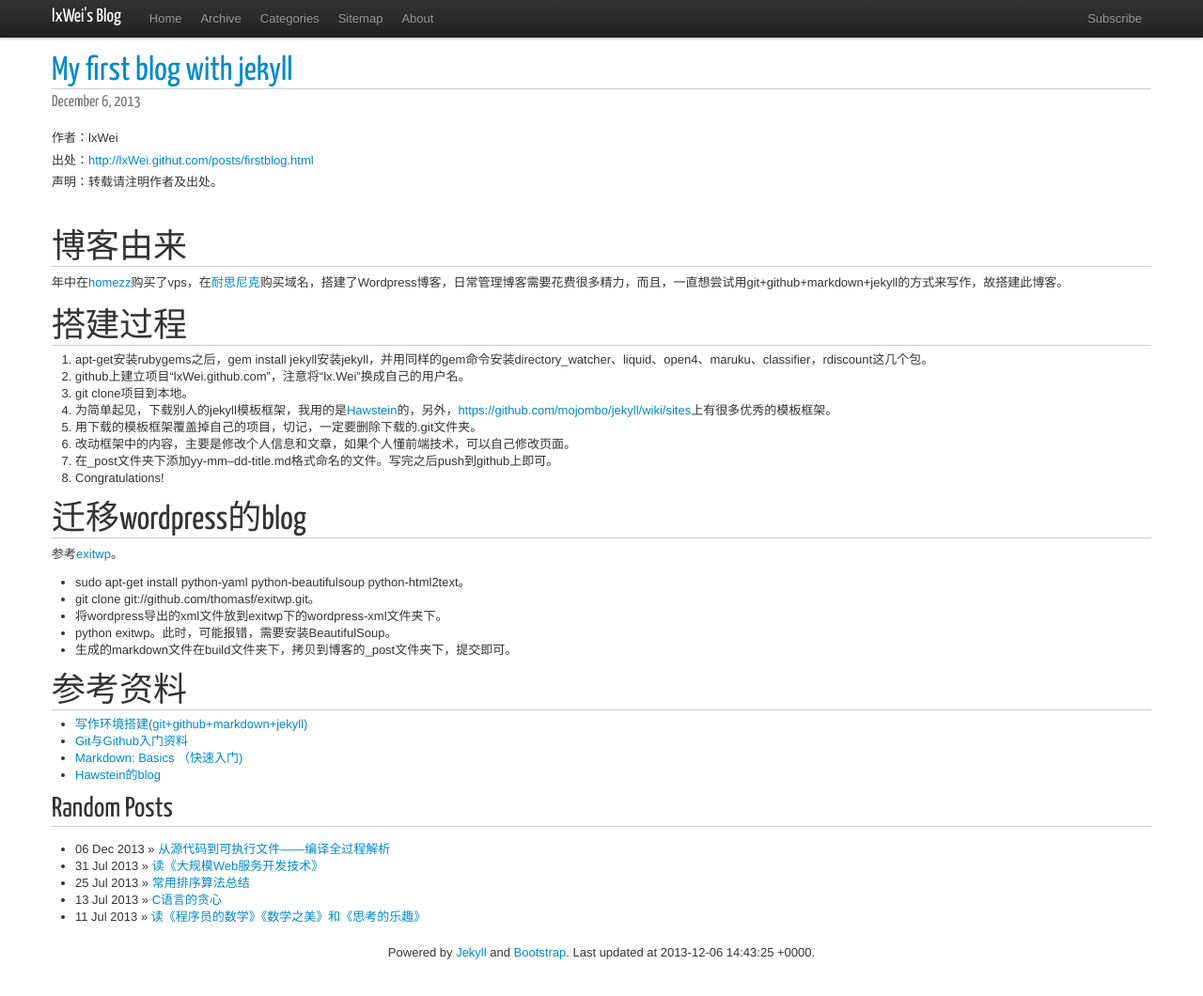
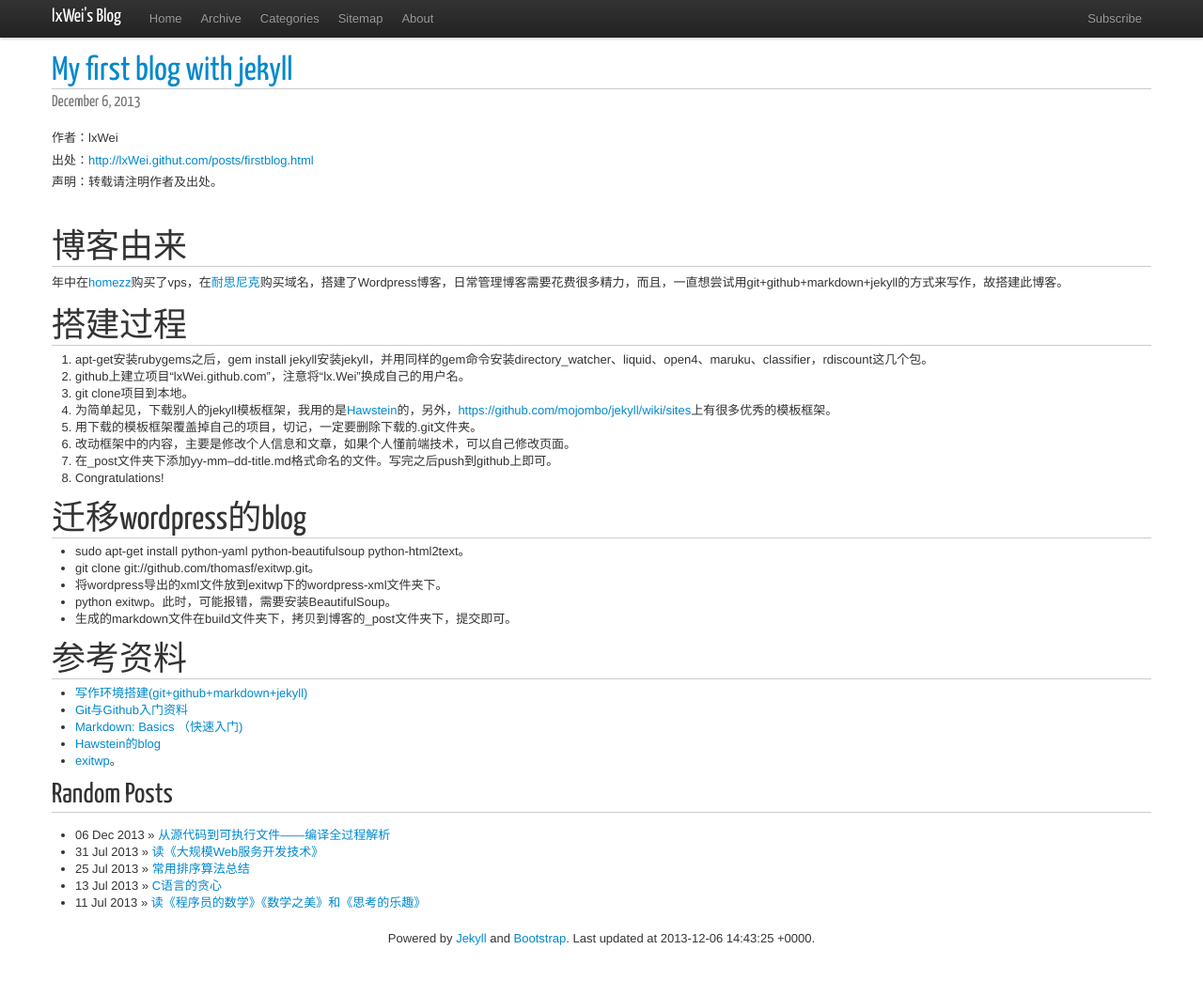
Before and after one commit to lxWei/lxwei.github.com, a Jekyll site: the page built from _posts/2013/2013-12-6-firstblog.md, in a window 1280 px wide and 1063 px high. Shown: the top 1060 px of the window at 94% size. Built offline with Jekyll 4.4.1, drawn with Linux system fonts in a browser that asks for light colours; nearby versions of some CDN libraries; Markdown is read by kramdown in place of the engine named in the settings; comment, search, counter and statistics services are not loaded.

Commit message:
update first blog

```diff
--- a/_posts/2013/2013-12-6-firstblog.md
+++ b/_posts/2013/2013-12-6-firstblog.md
@@ -17,7 +17,6 @@ title: My first blog with jekyll
 8. Congratulations!
 
 # 迁移wordpress的blog
-参考[exitwp](http://yishanhe.net/exitwp-convert-wordpress--markdown/)。
 * sudo apt-get install python-yaml python-beautifulsoup python-html2text。
 * git clone git://github.com/thomasf/exitwp.git。
 * 将wordpress导出的xml文件放到exitwp下的wordpress-xml文件夹下。
```
Also changed, not shown: other parts of _posts/2013/2013-12-6-firstblog.md (+1 -0 lines).
